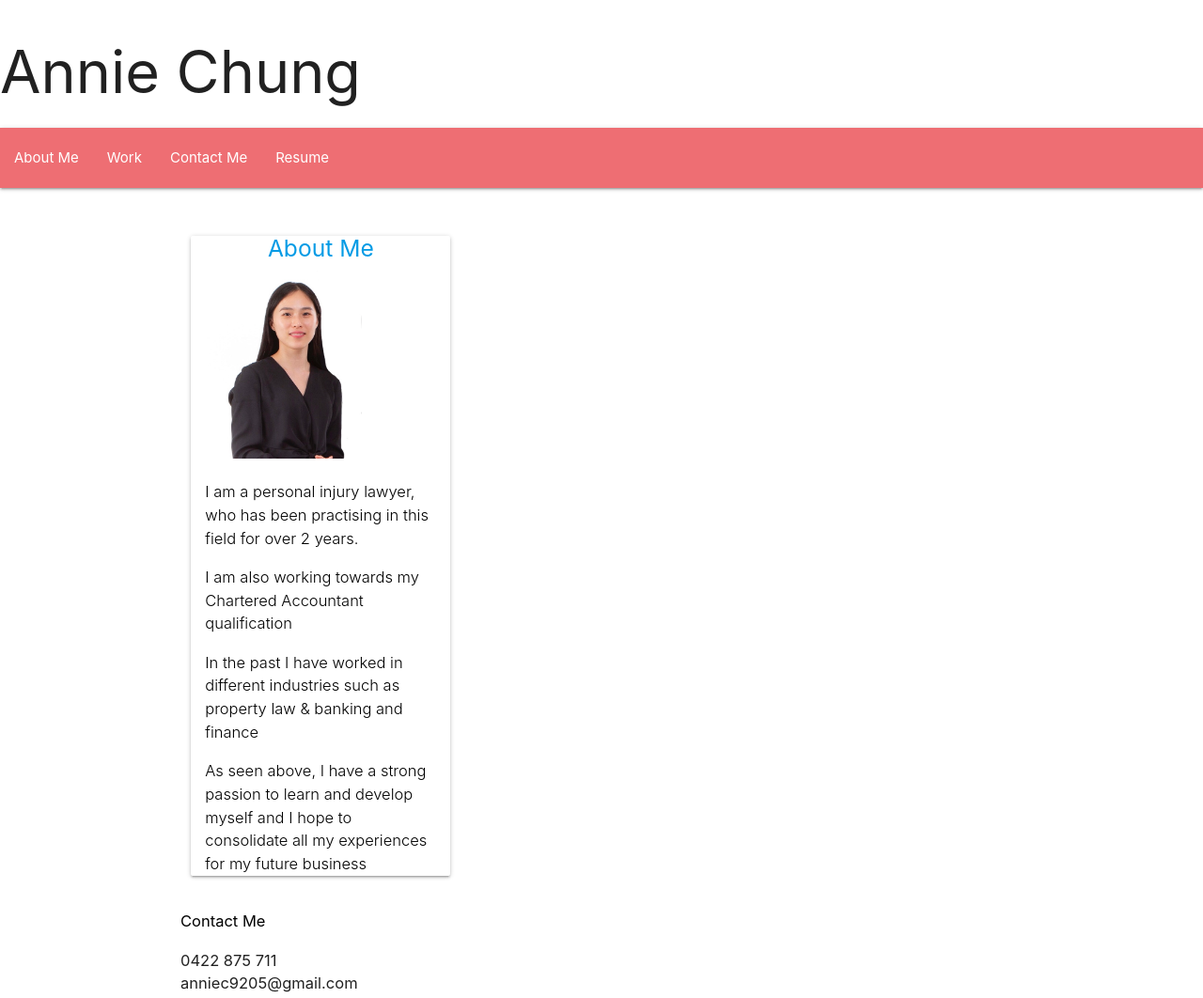
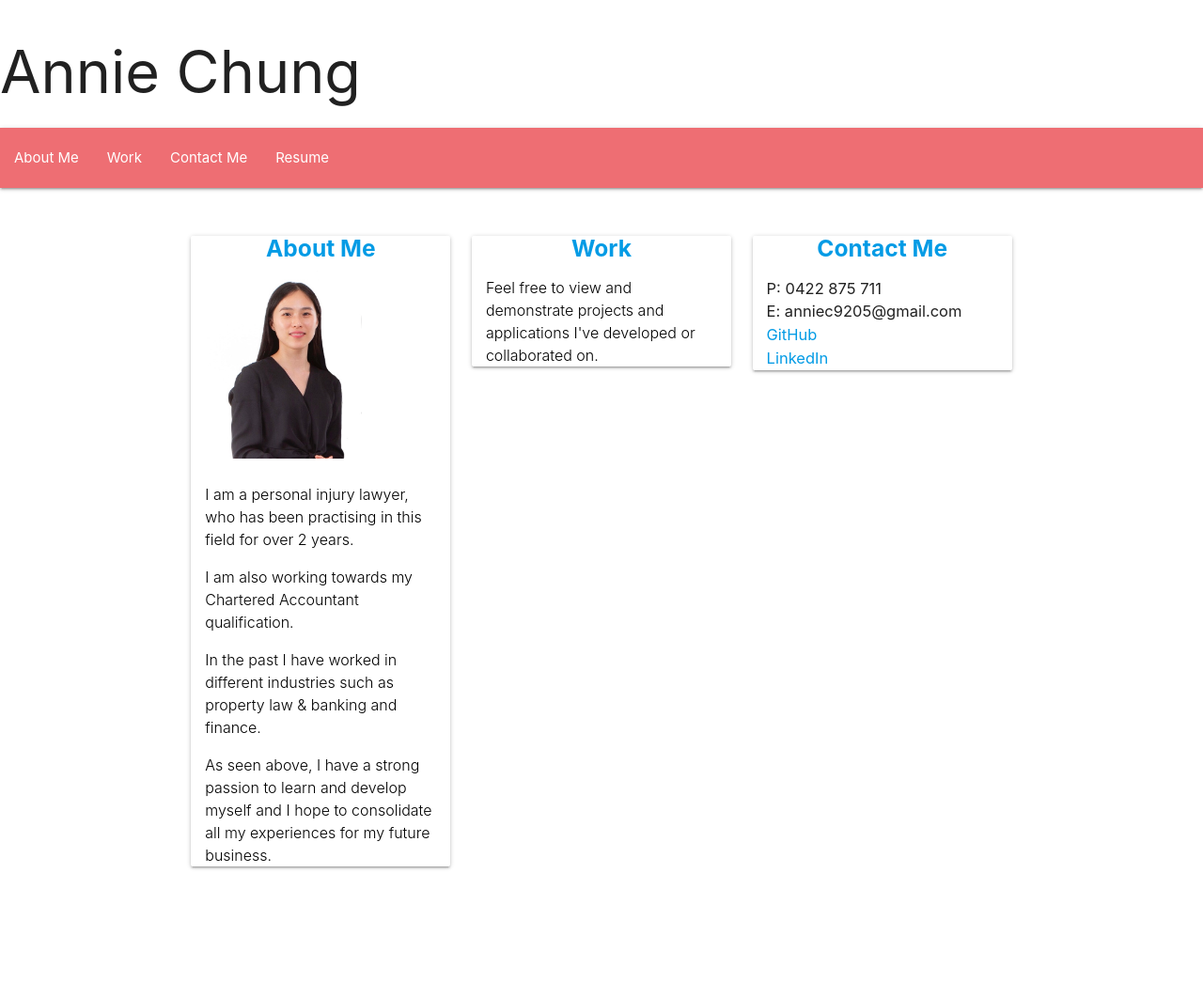
Before and after one commit to anniec9205/Profile2-Annie-Chung, a plain HTML site: page index.html in a window 1280 px wide. Shown: the top 1062 px of the page at 94% size. After the commit the page ends 973 px from the top, so only its background shows below. Drawn offline with nearby package versions, Linux system fonts and the light colour scheme.

Commit message:
added the last card builder

```diff
--- a/assets/css/style.css
+++ b/assets/css/style.css
@@ -27,6 +27,6 @@ p {
 }
 
 h5 {
+  font-weight: bold;
   color :#039be5;
-  font-weight: strong;
 }
--- a/index.html
+++ b/index.html
@@ -29,44 +29,66 @@
     <div class="cards">
 
        <!-- Added Cards -->
-    <div id="about" class="section scrollspy">
+       <div id="introduction" class="section scrollspy">
         <div class="row">
-          <div class="col s17 m4">
+          <div class="col s12 m4">
             <div class="card start">
               <div class="icon-block">
                 <h2 class="center"></h2>
                 <span class="card-title">
-                  <h5 class="center">About Me</h5>
-                </span>
-                <article id="about-me" class="about-me">
-                  <img src="./assets/images/profile.jpg" class="middle"/>
+                  <h5 class="center">About Me</span> </h5>
+                <div class="middle">
+                  <article class="about-me">
+                  <img src="./assets/images/profile.jpg"/>
+                  <p style="font-size: medium" class="light">I am a personal injury lawyer, who has been practising in this field for over 2 years.</p>
+                  <p style="font-size: medium" class="light">I am also working towards my Chartered Accountant qualification.</p>
+                  <p style="font-size: medium"  class="light">In the past I have worked in different industries such as property law & banking and finance.</p>
+                  <p style="font-size: medium" class="light">As seen above, I have a strong passion to learn and develop myself and I hope to consolidate all my experiences for my future business.</p>
+                </div>
 
-                  <p class="light">I am a personal injury lawyer, who has been practising in this field for over 2 years.</p>
-
-                  <p class="light">I am also working towards my Chartered Accountant qualification</p>
-
-                  <p class="light">In the past I have worked in different industries such as property law & banking and finance</p>
-
-                  <p class="light">As seen above, I have a strong passion to learn and develop myself and I hope to consolidate all my experiences for my future business</p>
-                </div>
-                </a>
               </div>
             </div>
           </div>
 
+          <div class="col s12 m4">
+            <div class="card start">
+              <div class="icon-block">
+                <h2 class="center"><a href="work.html"></a></h2>
+                <span class="card-title">
+                  <h5 class="center">Work </h5>
+                </span>
+                <div class="middle">
+                  <p style="font-size: medium" class="light">Feel free to view and demonstrate projects and applications I've developed or
+                    collaborated on.</p>
+                </div>
+              </div>
+            </div>
+          </div>
 
-
-    <footer>
-        <p id="contact-me" class="contact-me"> Contact Me</p>
+          <div class="col s12 m4">
+            <div class="card start">
+              <div class="icon-block">
+                <h2 class="center"></h2>
+                <span class="card-title">
+                  <h5 class="center">Contact Me</h5>
+                </span>
+                <div class="middle">
                   <ul>
-            <li> 0422 875 711 </li>
-            <li> anniec9205@gmail.com</li>
+                    <li> P: 0422 875 711 </li>
+                    <li> E: anniec9205@gmail.com</li>
                     <a href="https://github.com/anniec9205">
                     <li> GitHub </li></a>
                     <a href="https://au.linkedin.com/in/annie-chung9205">
                     <li> LinkedIn</li></a>
                 </ul>
-      </footer>
+                </div>
+              </div>
+            </div>
+          </div>
+        </div>
+      </div>
+    </div>
+  </div>
 
     <!-- Added scripts -->
      <script src="https://code.jquery.com/jquery-2.1.1.min.js"></script>
```
Lines whose indentation alone changed are shown as unchanged.
